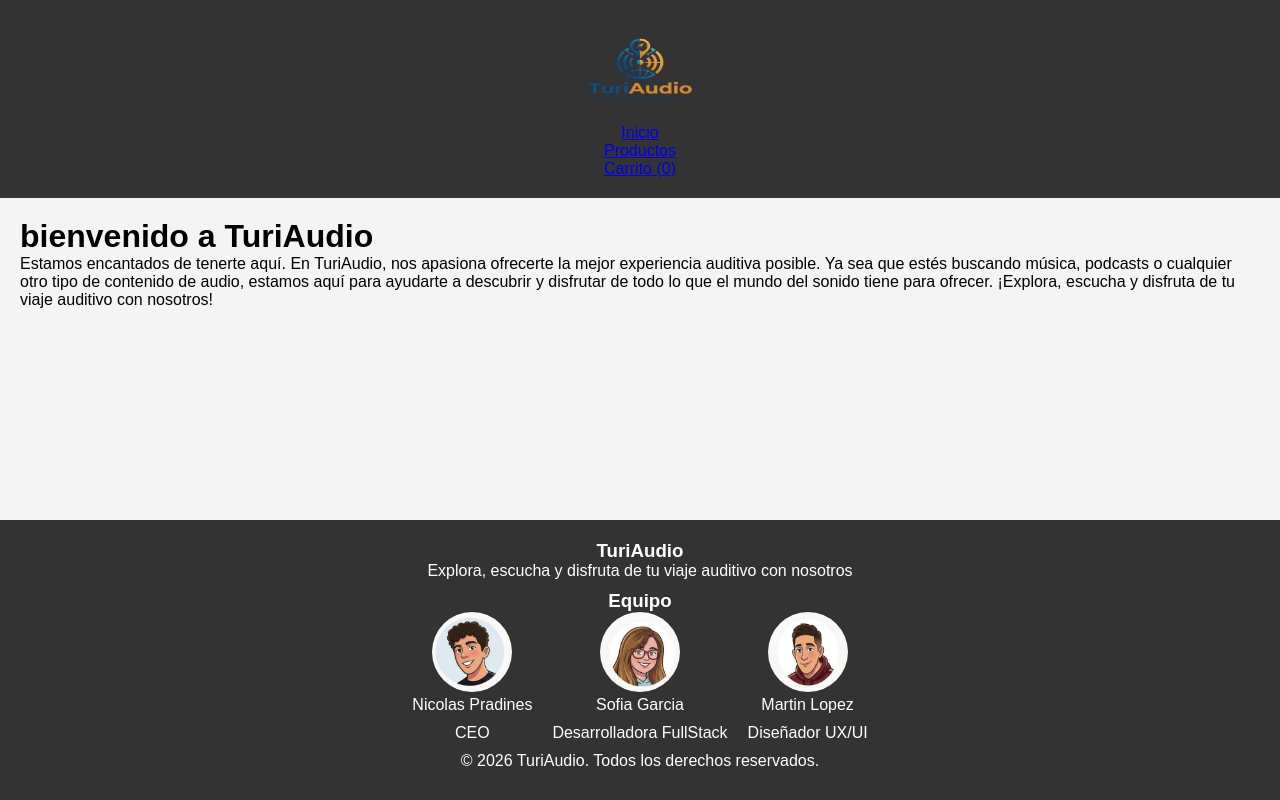
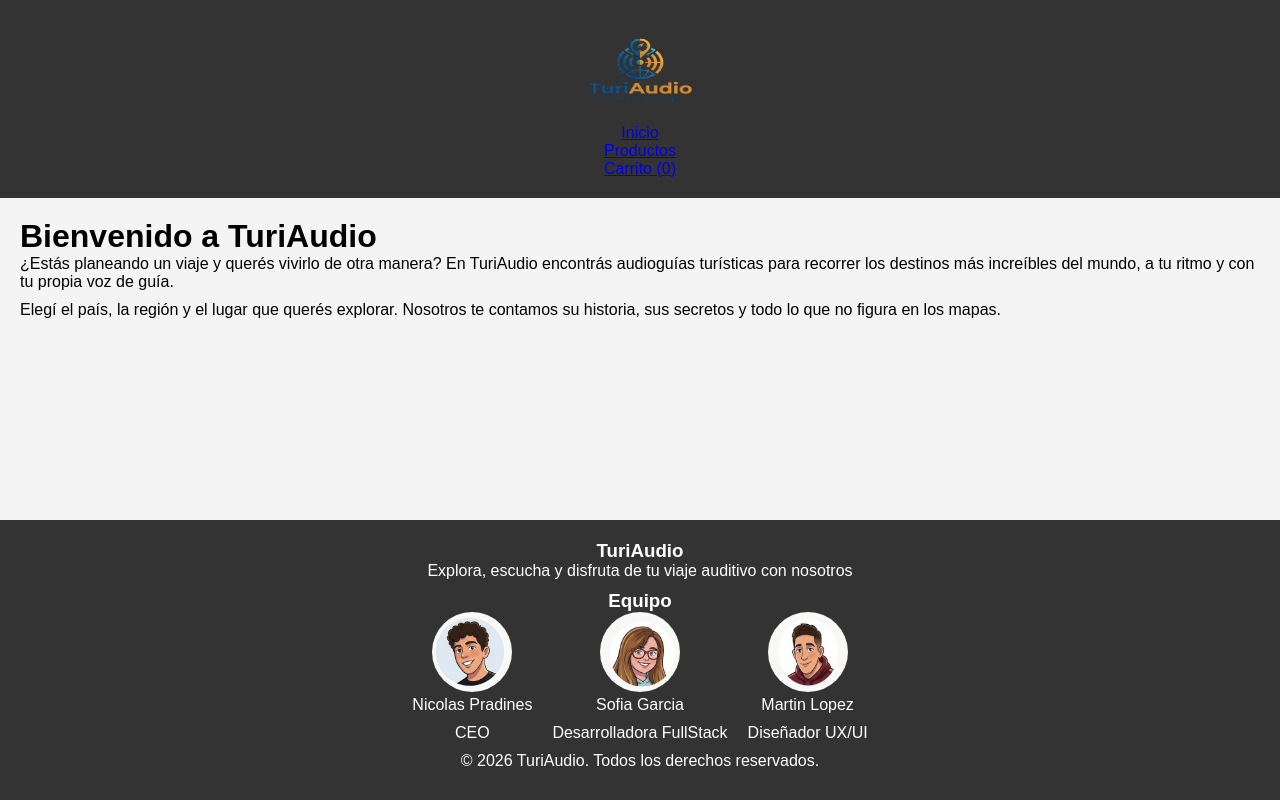
Before and after one commit to NicooPradines/TuriAudio, a React (Vite) app: page / in a window 1280 px wide. Built offline with nearby package versions, Linux system fonts and the light colour scheme.

Commit message:
Update Bienvenida.jsx
Actualización de la descripción

```diff
--- a/src/pages/Bienvenida.jsx
+++ b/src/pages/Bienvenida.jsx
@@ -2,9 +2,10 @@ import React from 'react';
 
 const Bienvenida = () => {
   return (
-    <div>
-      <h1>bienvenido a TuriAudio</h1>
-      <p>Estamos encantados de tenerte aquí. En TuriAudio, nos apasiona ofrecerte la mejor experiencia auditiva posible. Ya sea que estés buscando música, podcasts o cualquier otro tipo de contenido de audio, estamos aquí para ayudarte a descubrir y disfrutar de todo lo que el mundo del sonido tiene para ofrecer. ¡Explora, escucha y disfruta de tu viaje auditivo con nosotros!</p>
+    <div className="bienvenida">
+      <h1>Bienvenido a TuriAudio</h1>
+      <p>¿Estás planeando un viaje y querés vivirlo de otra manera? En TuriAudio encontrás audioguías turísticas para recorrer los destinos más increíbles del mundo, a tu ritmo y con tu propia voz de guía.</p>
+      <p>Elegí el país, la región y el lugar que querés explorar. Nosotros te contamos su historia, sus secretos y todo lo que no figura en los mapas.</p>
     </div>
   );
 };
```
